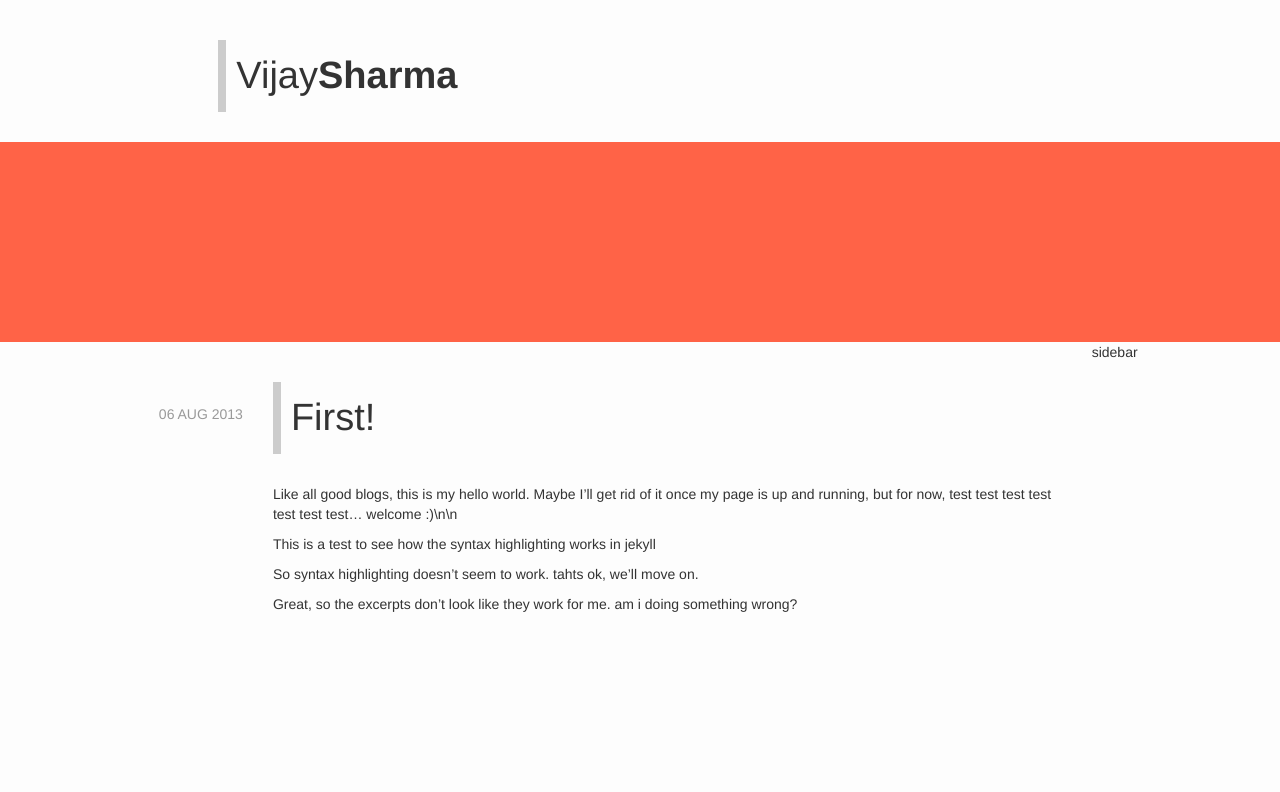
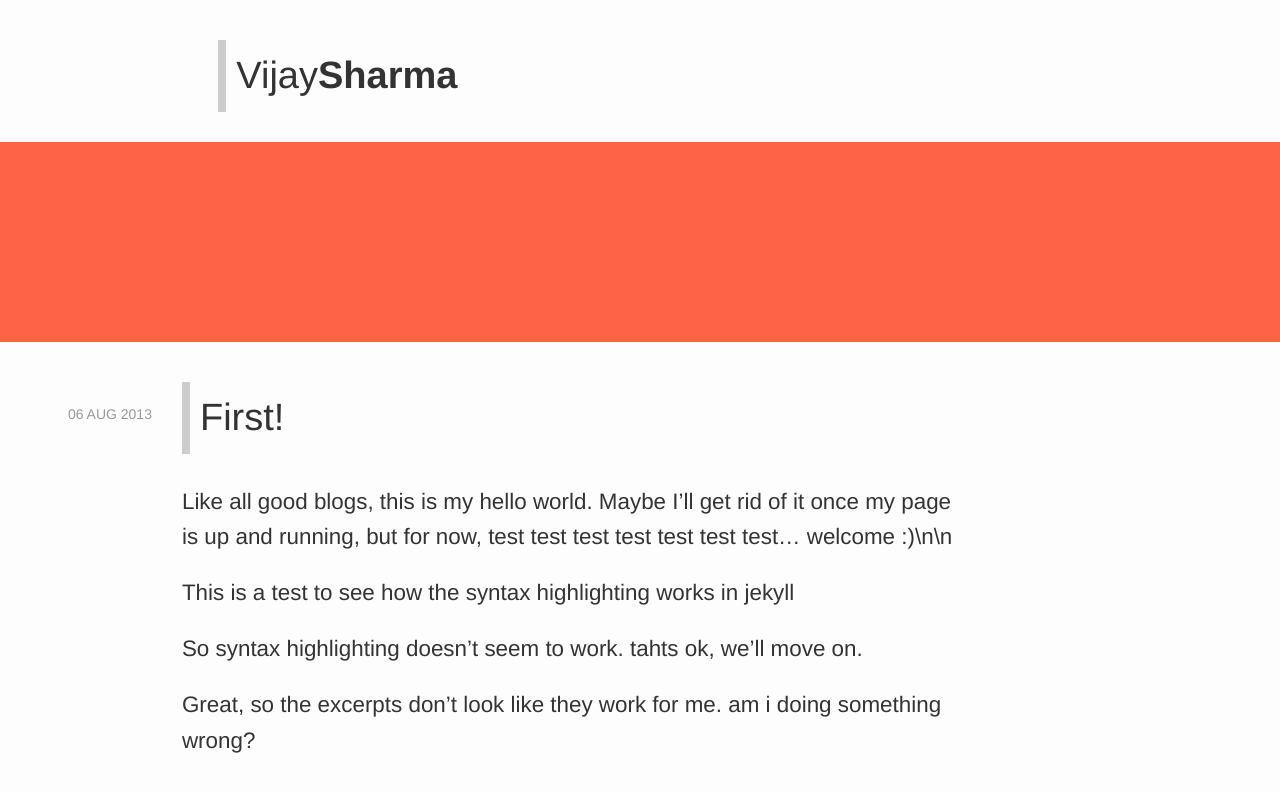
Before and after one commit to vijaysharm/vijaysharm.github.io, a Jekyll site: the page built from _posts/2013-08-6-first.md, in a window 1280 px wide. Shown: the top 792 px of the page. Built offline with Jekyll 4.4.1, drawn with Linux system fonts in a browser that asks for light colours.

Commit message:
Fixed the sidebar layout, but removed the content.

```diff
--- a/_includes/post.html
+++ b/_includes/post.html
@@ -1,5 +1,6 @@
+<section class="post_content">
 	<div class="row post">
-	<div class="col-lg-3">
+		<div class="col-lg-2">
 			<h5 class="article_date text-muted">
 				{{ page.date | date_to_string }}
 			</h5>
@@ -9,3 +10,4 @@
 			{{ content }}
 		</div>
 	</div>
+</section>
--- a/_layouts/default.html
+++ b/_layouts/default.html
@@ -22,7 +22,7 @@
 				{{content}}
 			</div>
 			<div class="col-lg-2">
-				sidebar
+				<!-- insert some content here -->
 			</div>
 		</div>
 	</section>
--- a/test.html
+++ b/test.html
@@ -25,7 +25,8 @@
 		<div class="col-lg-12 banner"/>
 	</div>
 
-	<div class="post_content">
+	<div class="row">
+		<div class="post_content col-lg-10">
 			<div class="row post">
 				<div class="col-lg-2">
 					<h5 class="article_date text-muted">December 11, 2013</h5>
@@ -40,6 +41,8 @@
 			</div>
 
 		</div>
+		<div class="col-lg-2">sidebar</div>
+	</div>
 
 	<div class="container">
 
```
Lines whose indentation alone changed are shown as unchanged.
